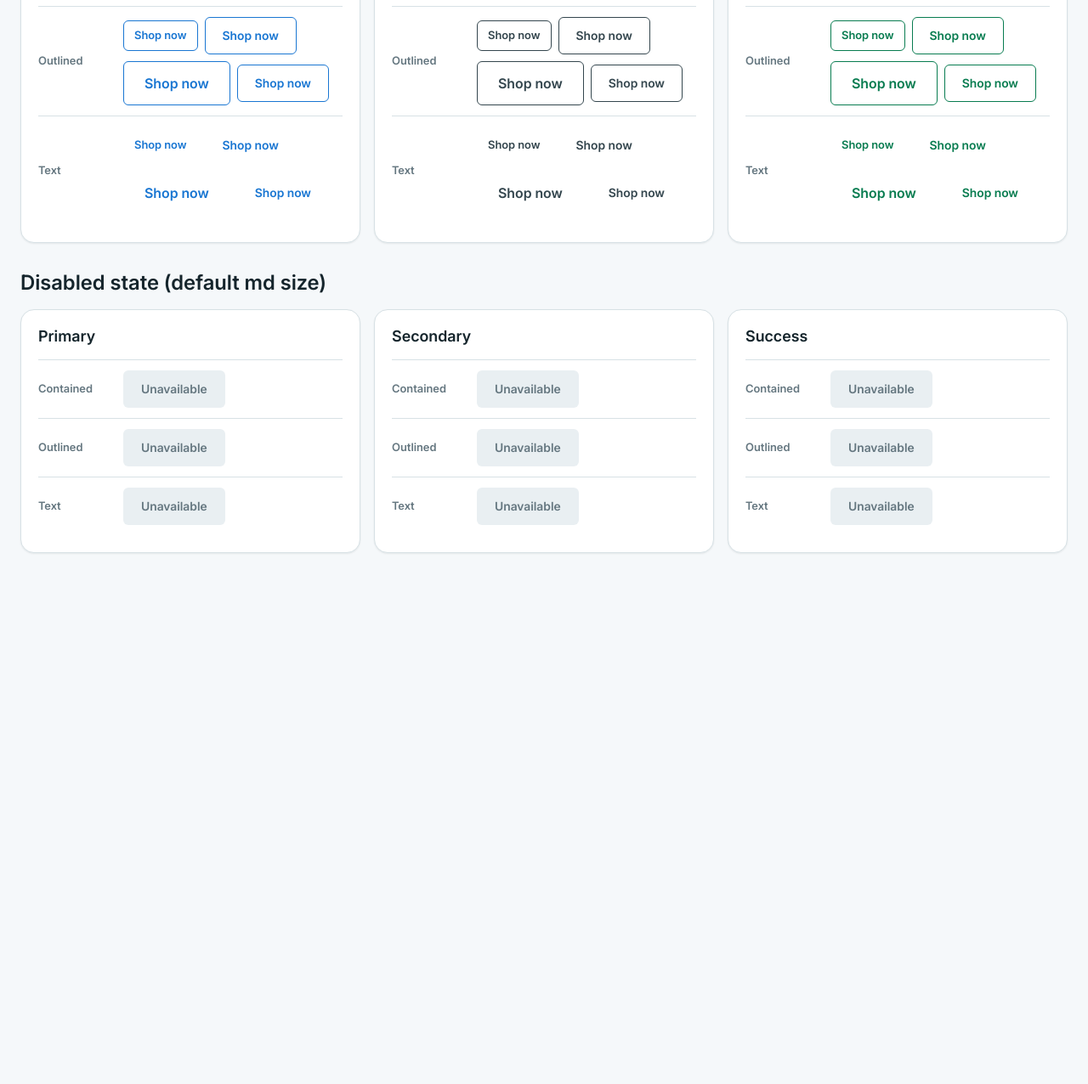
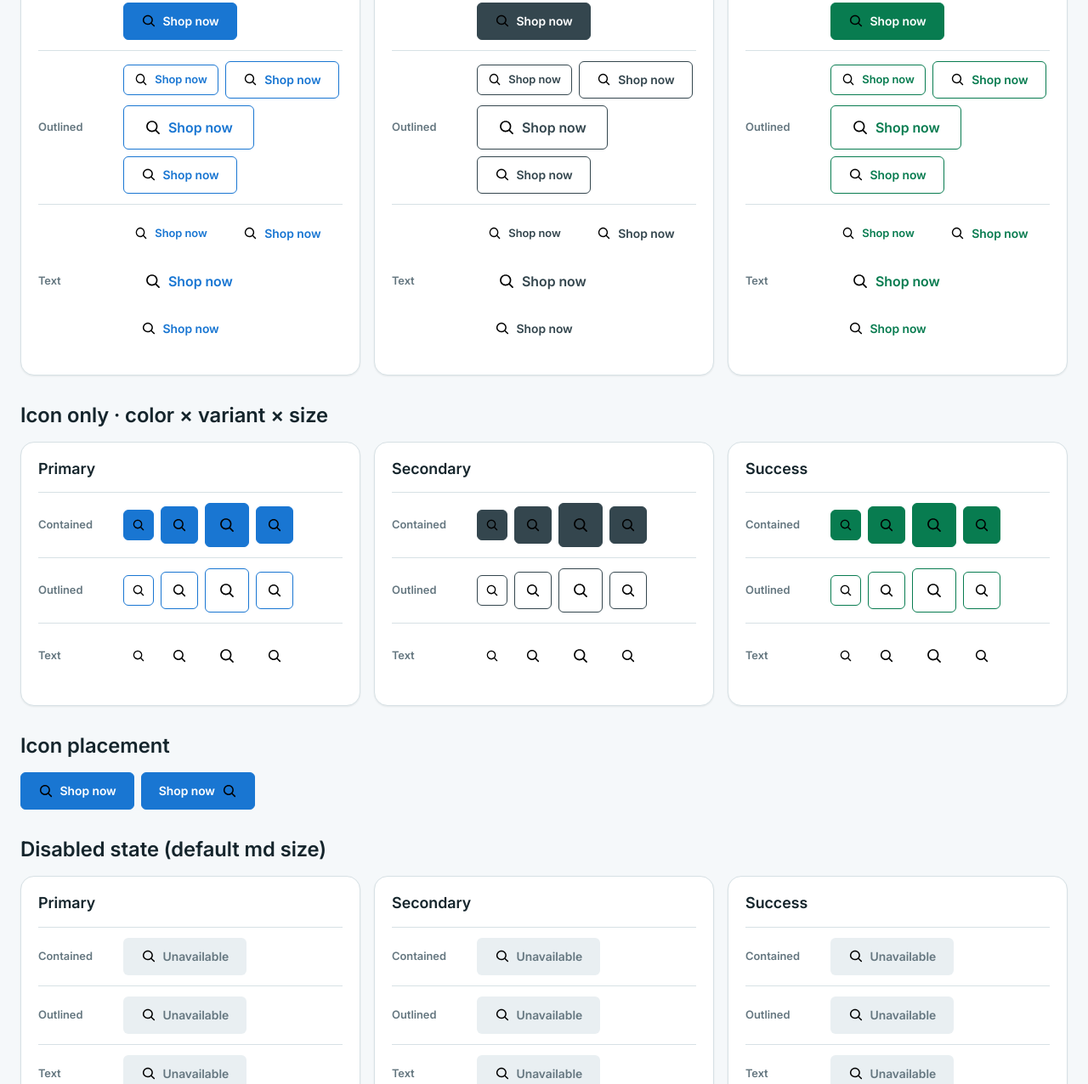
Before and after one commit to aravindbalaji-adb/ecommerce-eds, a website: page html/button.html in a window 1280 px wide. Shown: the part 422-1698 px from the top of the page at 85% size. Before the commit the page ends 1137 px from the top, so only its background shows below. Drawn offline with Linux system fonts and the light colour scheme.

Commit message:
update the code

```diff
--- a/design-system/components/buttons.css
+++ b/design-system/components/buttons.css
@@ -44,6 +44,28 @@
   background-color: var(--button-color-active, #0d47a1);
   color: var(--button-on-color, #fff);
   transform: translateY(1px);
+}
+
+.button .icon {
+  display: inline-flex;
+  width: 1.25em;
+  height: 1.25em;
+  flex: 0 0 auto;
+  align-items: center;
+  justify-content: center;
+  line-height: 0;
+}
+
+.button .icon img,
+.button .icon svg {
+  display: block;
+  width: 100%;
+  height: 100%;
+  object-fit: contain;
+}
+
+.button .icon svg {
+  fill: currentcolor;
 }
 
 .button.secondary {
@@ -125,6 +147,29 @@
   font-size: var(--button-font-size-lg, 1rem);
 }
 
+.button.icon-only {
+  width: var(--button-height-md, 2.75rem);
+  min-width: var(--button-height-md, 2.75rem);
+  padding: 0;
+}
+
+.button.icon-only.sm,
+.button.icon-only.small {
+  width: var(--button-height-sm, 2.25rem);
+  min-width: var(--button-height-sm, 2.25rem);
+}
+
+.button.icon-only.md {
+  width: var(--button-height-md, 2.75rem);
+  min-width: var(--button-height-md, 2.75rem);
+}
+
+.button.icon-only.lg,
+.button.icon-only.large {
+  width: var(--button-height-lg, 3.25rem);
+  min-width: var(--button-height-lg, 3.25rem);
+}
+
 .button.full-width {
   width: 100%;
 }
--- a/html/button.html
+++ b/html/button.html
@@ -3,7 +3,7 @@
   <head>
     <meta charset="UTF-8">
     <meta name="viewport" content="width=device-width, initial-scale=1">
-    <meta name="description" content="Interactive preview of the design system button colors, variants, sizes, and states.">
+    <meta name="description" content="Preview the design system button colors, variants, sizes, icons, and states.">
     <title>Button System Preview</title>
     <link rel="stylesheet" href="/styles/fonts.css">
     <link rel="stylesheet" href="/styles/styles.css">
@@ -121,7 +121,7 @@
       <section class="button-showcase-intro" aria-labelledby="page-title">
         <div>
           <h1 id="page-title">Button system</h1>
-          <p>Color, Material variant, size, and disabled-state preview.</p>
+          <p>Color, variant, size, icon placement, and disabled-state preview.</p>
         </div>
         <button id="theme-toggle" class="button secondary outlined sm" type="button" aria-pressed="false">
           Switch to dark theme
@@ -129,8 +129,18 @@
       </section>
 
       <section class="button-showcase-section" aria-labelledby="matrix-title">
-        <h2 id="matrix-title">Color × variant × size</h2>
+        <h2 id="matrix-title">Color × variant × size · icon + label</h2>
         <div id="button-matrix" class="button-showcase-grid"></div>
+      </section>
+
+      <section class="button-showcase-section" aria-labelledby="icon-only-title">
+        <h2 id="icon-only-title">Icon only · color × variant × size</h2>
+        <div id="icon-only-matrix" class="button-showcase-grid"></div>
+      </section>
+
+      <section class="button-showcase-section" aria-labelledby="icon-placement-title">
+        <h2 id="icon-placement-title">Icon placement</h2>
+        <div id="icon-placement" class="button-showcase-controls"></div>
       </section>
 
       <section class="button-showcase-section" aria-labelledby="disabled-title">
@@ -157,20 +167,49 @@
         { label: 'Default', className: '' },
       ];
 
-      function createButton(color, variant, size, disabled) {
+      const matrix = document.querySelector('#button-matrix');
+      const iconOnlyMatrix = document.querySelector('#icon-only-matrix');
+      const iconPlacement = document.querySelector('#icon-placement');
+      const disabledMatrix = document.querySelector('#disabled-matrix');
+
+      function createSearchIcon() {
+        const icon = document.createElement('span');
+        icon.className = 'icon icon-search';
+        icon.setAttribute('aria-hidden', 'true');
+
+        const image = document.createElement('img');
+        image.src = '/icons/search.svg';
+        image.alt = '';
+        image.width = 24;
+        image.height = 24;
+        icon.append(image);
+        return icon;
+      }
+
+      function createButton(color, variant, size, disabled, iconOnly = false, iconPosition = 'start') {
         const button = document.createElement('button');
         button.type = 'button';
-        button.className = `button ${color.className} ${variant.className} ${size.className}`.trim();
-        button.textContent = disabled ? 'Unavailable' : 'Shop now';
-        button.setAttribute(
-          'aria-label',
-          `${color.label} ${variant.label} ${size.label || 'default'}${disabled ? ', disabled' : ''}`,
-        );
+        button.className = `button ${color.className} ${variant.className} ${size.className}${iconOnly ? ' icon-only' : ''}`.trim();
+        const text = disabled ? 'Unavailable' : 'Shop now';
+        if (iconOnly) {
+          button.setAttribute(
+            'aria-label',
+            `Search products, ${color.label} ${variant.label} ${size.label || 'default'}${disabled ? ', disabled' : ''}`,
+          );
+        }
         button.disabled = disabled;
+
+        const icon = createSearchIcon();
+        if (iconPosition === 'end' && !iconOnly) {
+          button.append(text, icon);
+        } else {
+          button.append(icon);
+          if (!iconOnly) button.append(text);
+        }
         return button;
       }
 
-      function createCard(color, disabled) {
+      function createCard(color, disabled, iconOnly = false) {
         const card = document.createElement('section');
         card.className = 'button-showcase-card';
 
@@ -190,7 +229,7 @@
           const controls = document.createElement('div');
           controls.className = 'button-showcase-controls';
           (disabled ? [{ label: 'MD', className: 'md' }] : sizes).forEach((size) => {
-            controls.append(createButton(color, variant, size, disabled));
+            controls.append(createButton(color, variant, size, disabled, iconOnly));
           });
           row.append(controls);
           card.append(row);
@@ -199,12 +238,17 @@
         return card;
       }
 
-      const matrix = document.querySelector('#button-matrix');
-      const disabledMatrix = document.querySelector('#disabled-matrix');
       colors.forEach((color) => {
         matrix.append(createCard(color, false));
+        iconOnlyMatrix.append(createCard(color, false, true));
         disabledMatrix.append(createCard(color, true));
       });
+
+      const placementSize = { label: 'MD', className: 'md' };
+      iconPlacement.append(
+        createButton(colors[0], variants[0], placementSize, false, false, 'start'),
+        createButton(colors[0], variants[0], placementSize, false, false, 'end'),
+      );
 
       const themeToggle = document.querySelector('#theme-toggle');
       themeToggle.addEventListener('click', () => {
```
Also changed, not shown: icons/cart.svg (added), icons/favorite.svg (added), icons/user.svg (added).
